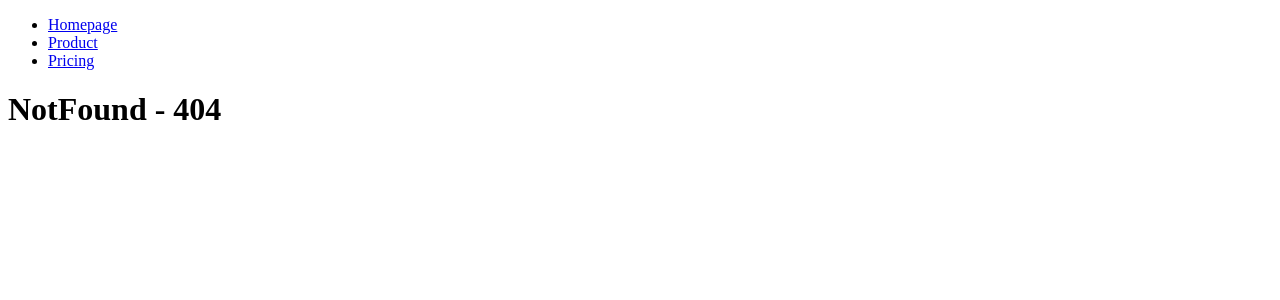
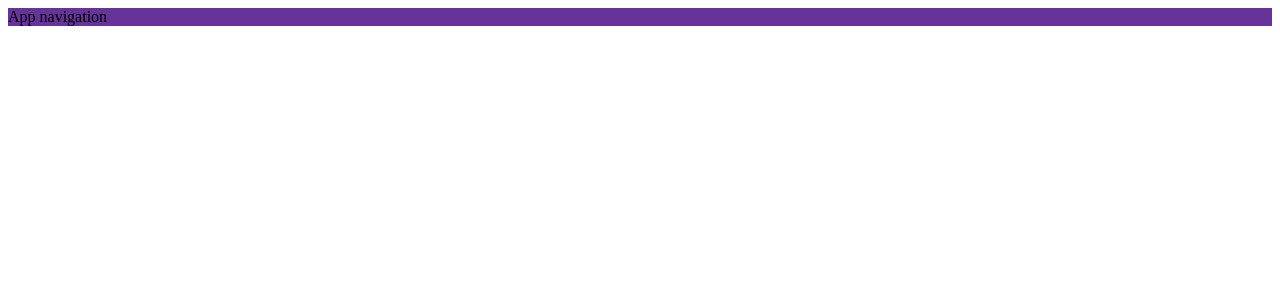
Before and after one commit to KikiJiki85/worldwise, a React (Vite) app: page /app in a window 1280 px wide. Before the commit this address had no page. Shown: the top 300 px of the page. Built offline with nearby package versions, Linux system fonts and the light colour scheme.

Commit message:
feat: add appnav with css modules

```diff
--- a/src/App.tsx
+++ b/src/App.tsx
@@ -3,6 +3,7 @@ import Homepage from './pages/Homepage';
 import Product from './pages/Product';
 import Pricing from './pages/Pricing';
 import PageNotFound from './pages/PageNotFound';
+import AppLayout from './pages/AppLayout';
 
 function App() {
   return (
@@ -11,6 +12,7 @@ function App() {
         <Route path="/" element={<Homepage />} />
         <Route path="/pricing" element={<Pricing />} />
         <Route path="/product" element={<Product />} />
+        <Route path="/app" element={<AppLayout />} />
         <Route path="*" element={<PageNotFound />} />
       </Routes>
     </Router>
--- /dev/null
+++ b/src/components/AppNav.module.css
@@ -0,0 +1,3 @@
+.nav {
+  background-color: rebeccapurple;
+}
--- /dev/null
+++ b/src/components/AppNav.tsx
@@ -0,0 +1,7 @@
+import styles from './AppNav.module.css';
+
+function AppNav() {
+  return <nav className={styles.nav}>App navigation</nav>;
+}
+
+export default AppNav;
--- /dev/null
+++ b/src/components/PageNav.module.css
@@ -0,0 +1,5 @@
+.nav ul {
+  display: flex;
+  justify-content: space-between;
+  list-style: none;
+}
--- a/src/components/PageNav.tsx
+++ b/src/components/PageNav.tsx
@@ -1,8 +1,9 @@
 import { NavLink } from 'react-router-dom';
+import styles from './PageNav.module.css';
 
 function PageNav() {
   return (
-    <nav>
+    <nav className={styles.nav}>
       <ul>
         <li>
           <NavLink to="/">Homepage</NavLink>
--- /dev/null
+++ b/src/pages/AppLayout.tsx
@@ -0,0 +1,11 @@
+import AppNav from '../components/AppNav';
+
+function AppLayout() {
+  return (
+    <div>
+      <AppNav />
+    </div>
+  );
+}
+
+export default AppLayout;
--- a/src/pages/Homepage.tsx
+++ b/src/pages/Homepage.tsx
@@ -1,10 +1,14 @@
+import { Link } from 'react-router-dom';
 import PageNav from '../components/PageNav';
+import AppNav from '../components/AppNav';
 
 function Homepage() {
   return (
     <div>
       <PageNav />
+      <AppNav />
       <h1>WorldWise</h1>
+      <Link to="/app">Go to the app</Link>
     </div>
   );
 }
```
